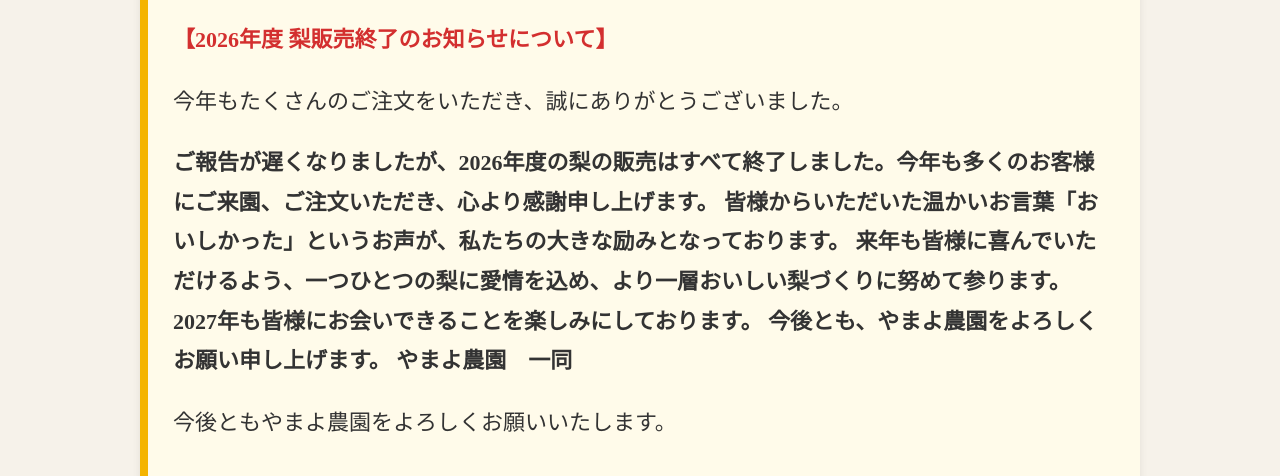
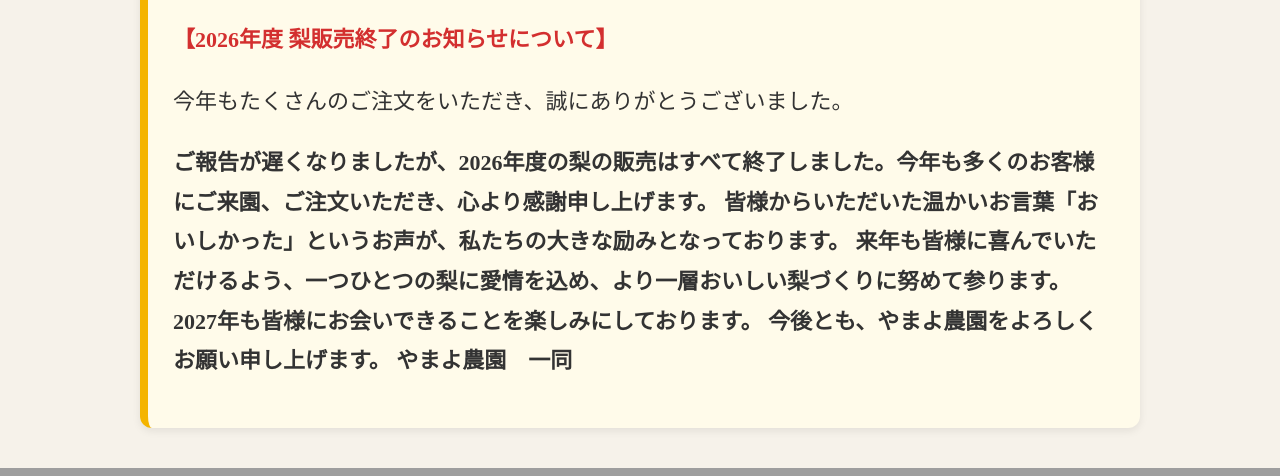
Before and after one commit to yamayofarm74/yamayo-farm, a plain HTML site: page index.html in a window 1280 px wide. Shown: the part 317-793 px from the top of the page. Drawn offline with Linux system fonts and the light colour scheme; grey boxes are pictures that could not be loaded.

Commit message:
Update index.html

```diff
--- a/index.html
+++ b/index.html
@@ -229,7 +229,7 @@ font-size:16px;
     </p>
 
     <p>
-      今後ともやまよ農園をよろしくお願いいたします。
+
     </p>
   </div>
 </section>
```
